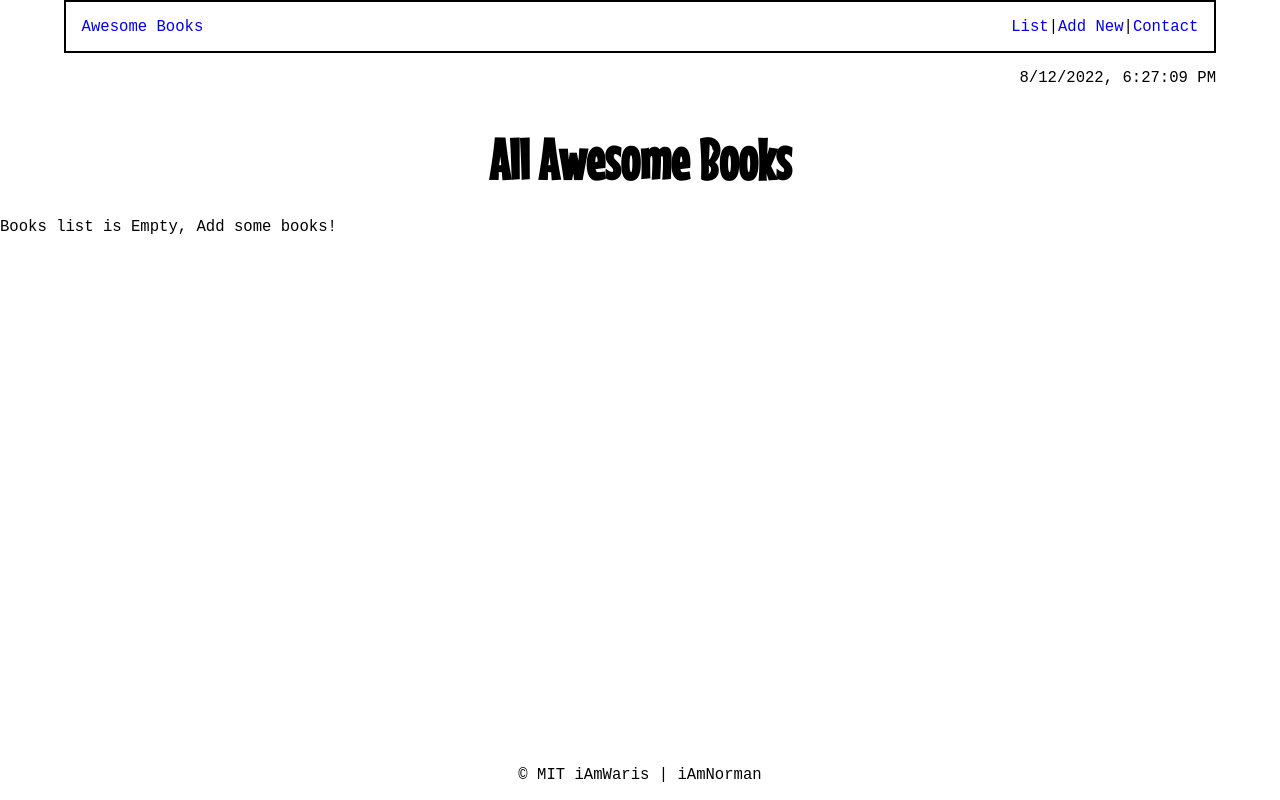
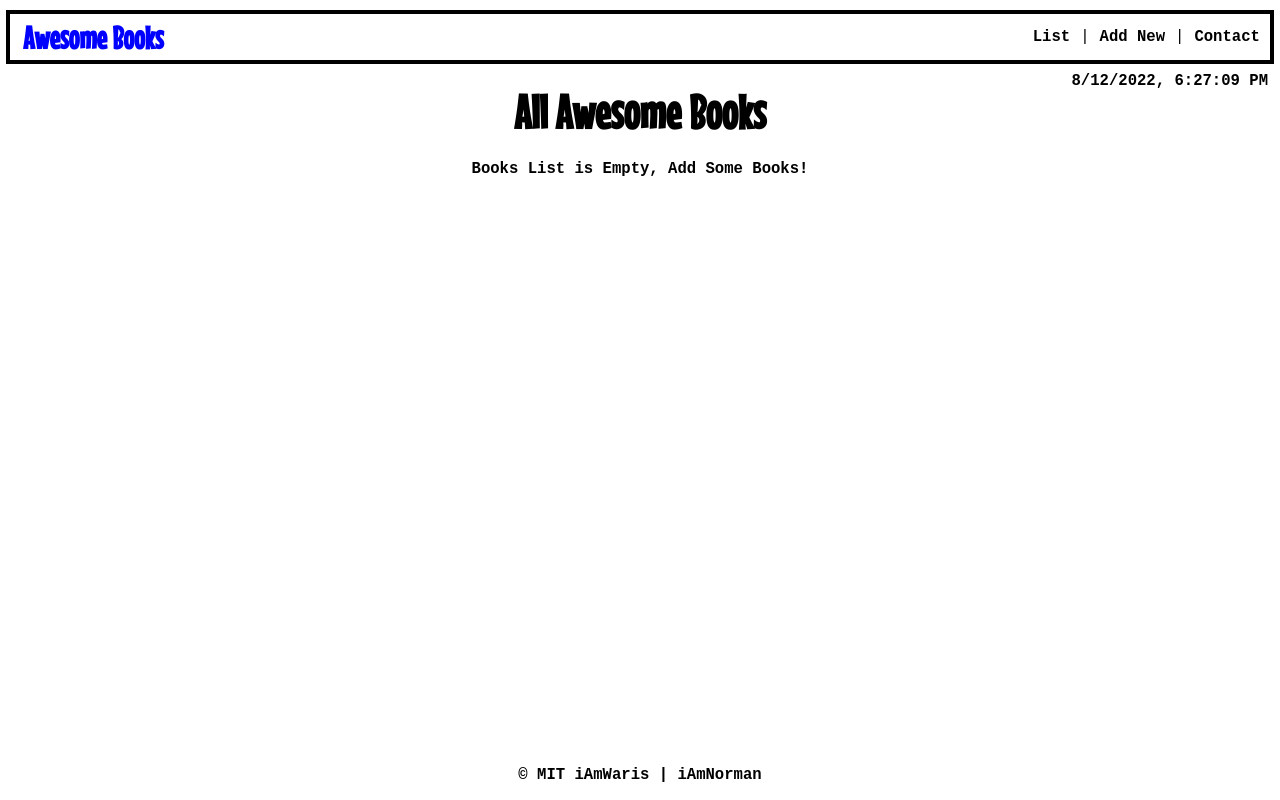
Before and after one commit to iAmWaris97/AwesomeBooks, a website: page index.html in a window 1280 px wide. Drawn offline with Linux system fonts and the light colour scheme.

Commit message:
add style to all pages of the navbar

```diff
--- a/index.html
+++ b/index.html
@@ -37,7 +37,7 @@
         <table>
           <tbody class="tbody" id="tbody"></tbody>
         </table>
-        <p class="empty hide">Books list is Empty, Add some books!</p>
+        <p class="empty hide">Books List is Empty, Add Some Books!</p>
       </section>
 
       <!-- add book section -->
@@ -61,9 +61,9 @@
           <p>Do you have any questions or you just want to say "Hello?"</p>
           <p>you can reach out to us!</p>
           <ul>
-            <li>our email : waris@email.dev | norman@email.dev</li>
-            <li>our Phone number : 001-111-1111</li>
-            <li>our address: Streetname 11, 10001 city, Silicon Valley</li>
+            <li>Our email : waris@email.dev | norman@email.dev</li>
+            <li>Our Phone number : 001-111-1111</li>
+            <li>Our address: Streetname 11, 10001 city, Silicon Valley</li>
           </ul>
         </div>
       </section>
--- a/styles.css
+++ b/styles.css
@@ -17,17 +17,25 @@ li {
 header {
   display: flex;
   flex-direction: column;
-  width: 100%;
 }
 
 .navbar {
   display: flex;
   justify-content: space-between;
   align-items: center;
-  width: 90%;
+  width: 99%;
   margin: 0 auto;
-  border: 2px solid #000;
-  padding: 1em;
+  border: 4px solid #000;
+  padding: 0.3em;
+  margin-top: 10px;
+}
+
+.logo {
+  font-size: xx-large;
+  font-weight: 700;
+  font-family: 'Mouse Memoirs', sans-serif;
+  color: blue;
+  margin-left: 8px;
 }
 
 .nav-menu {
@@ -36,11 +44,24 @@ header {
   align-items: center;
 }
 
-.header div {
-  width: 90%;
-  margin: 0 auto;
-  text-align: right;
-  padding: 1em 0;
+.nav-menu li {
+  margin: 0 5px;
+}
+
+.nav-link {
+  color: #000;
+  font-weight: 600;
+}
+
+.nav-link:active, .nav-link:focus, .nav-link:hover {
+  color: blue;
+}
+
+.time{
+  position: absolute;
+  top: 72px;
+  right: 12px;
+  font-weight: 600;
 }
 
 body {
@@ -50,6 +71,13 @@ body {
 
 .hide {
   display: none;
+}
+
+h1 {
+  font-family: 'Mouse Memoirs', sans-serif;
+  text-align: center;
+  line-height: 2em;
+  font-size: 2.5em;
 }
 
 .rm-button {
@@ -62,18 +90,9 @@ body {
   padding: 2px 8px;
 }
 
-h1 {
-  font-family: 'Mouse Memoirs', sans-serif;
+.empty {
   text-align: center;
-  line-height: 2em;
-  font-size: 3em;
-}
-
-h2 {
-  font-family: 'Mouse Memoirs', sans-serif;
-  text-align: center;
-  line-height: 2em;
-  font-size: 2.5em;
+  font-weight: 600;
 }
 
 table {
@@ -85,22 +104,21 @@ table {
 
 table td {
   font-size: larger;
-  font-weight: 700;
+  font-weight: 600;
+  text-align: left;
 }
 
 table td:first-child {
   padding-left: 8px;
 }
 
+table td:nth-child(2) {
+  padding: 0 20px;
+  font-style: italic;
+}
+
 table tr:nth-child(odd) {
   background-color: rgb(212, 211, 211);
-}
-
-.hr-line {
-  width: 10%;
-  height: 3px;
-  background-color: rgb(212, 211, 211);
-  margin: 40px auto;
 }
 
 .form {
@@ -130,11 +148,23 @@ form button {
   box-shadow: 3px 3px rgb(112, 110, 110);
 }
 
+.contact-details {
+  text-align: center;
+}
+
+.contact-details p, .contact-details ul{
+  font-size: larger;
+  font-weight: 600;
+  line-height: 2em;
+}
+
 footer {
+  background-color: #fff;
   position: fixed;
   left: 0;
   bottom: 0;
   width: 100%;
   text-align: center;
   padding: 1em 0;
+  font-weight: 600;
 }
```
Also changed, not shown: img/snapshot.PNG (added).
